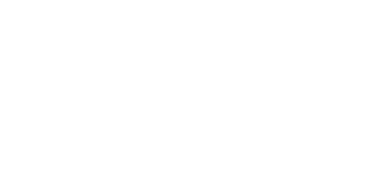
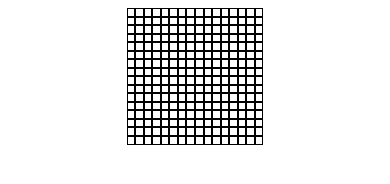
Before and after one commit to KhirbyCalma/Etch-A-Sketch, a plain HTML site: page index.html in a window 390 px wide. Drawn offline with Linux system fonts and the light colour scheme.

Commit message:
Implement responsive square grid

```diff
--- a/index.html
+++ b/index.html
@@ -5,8 +5,14 @@
         <meta http-equiv="X-UA-Compatible" content="IE=edge">
         <meta name="viewport" content="width=device-width, initial-scale=1.0">
         <title>Etch-A-Sketch</title>
+        <link rel="stylesheet" href="style.css">
+        <script src="script.js" defer></script>
     </head>
     <body>
+        <main>
+            <section id="grid-container">
 
+            </section>
+        </main>
     </body>
 </html>
--- /dev/null
+++ b/script.js
@@ -0,0 +1,12 @@
+const gridContainer = document.getElementById('grid-container');
+
+function createGrid(width){
+    gridContainer.style.gridTemplateColumns = `repeat(${width}, 1fr)`;
+    for (let i = 0; i < width * width; i++){
+        const gridBox = document.createElement('div');
+        gridBox.classList.add('grid-box');
+        gridContainer.appendChild(gridBox);
+    }
+}
+
+createGrid(16);
--- /dev/null
+++ b/style.css
@@ -0,0 +1,16 @@
+main{
+    display: flex;
+    justify-content: center;
+    align-items: center;
+}
+
+#grid-container{
+    display: grid;
+    width: 35vw;
+    height: auto;
+}
+
+.grid-box{
+    aspect-ratio: 1 / 1;
+    border: 1px solid black;
+}
```
